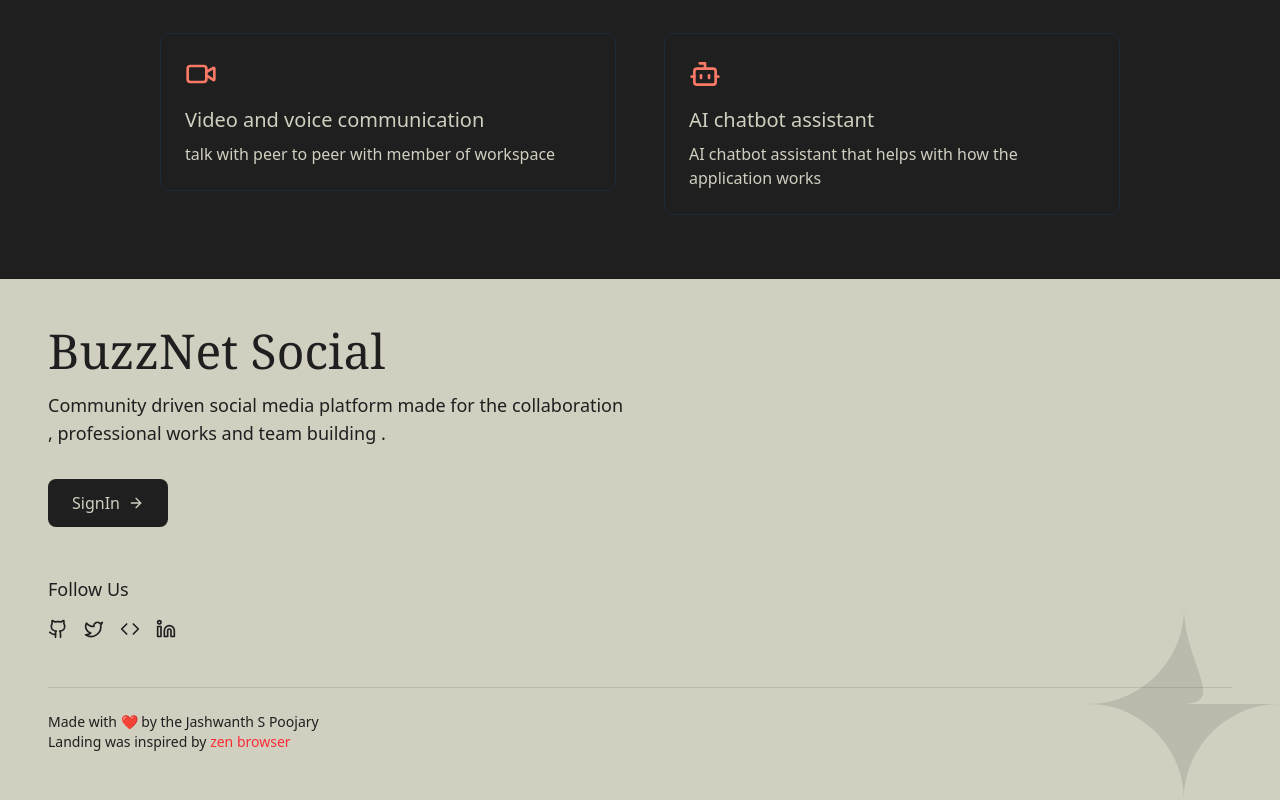
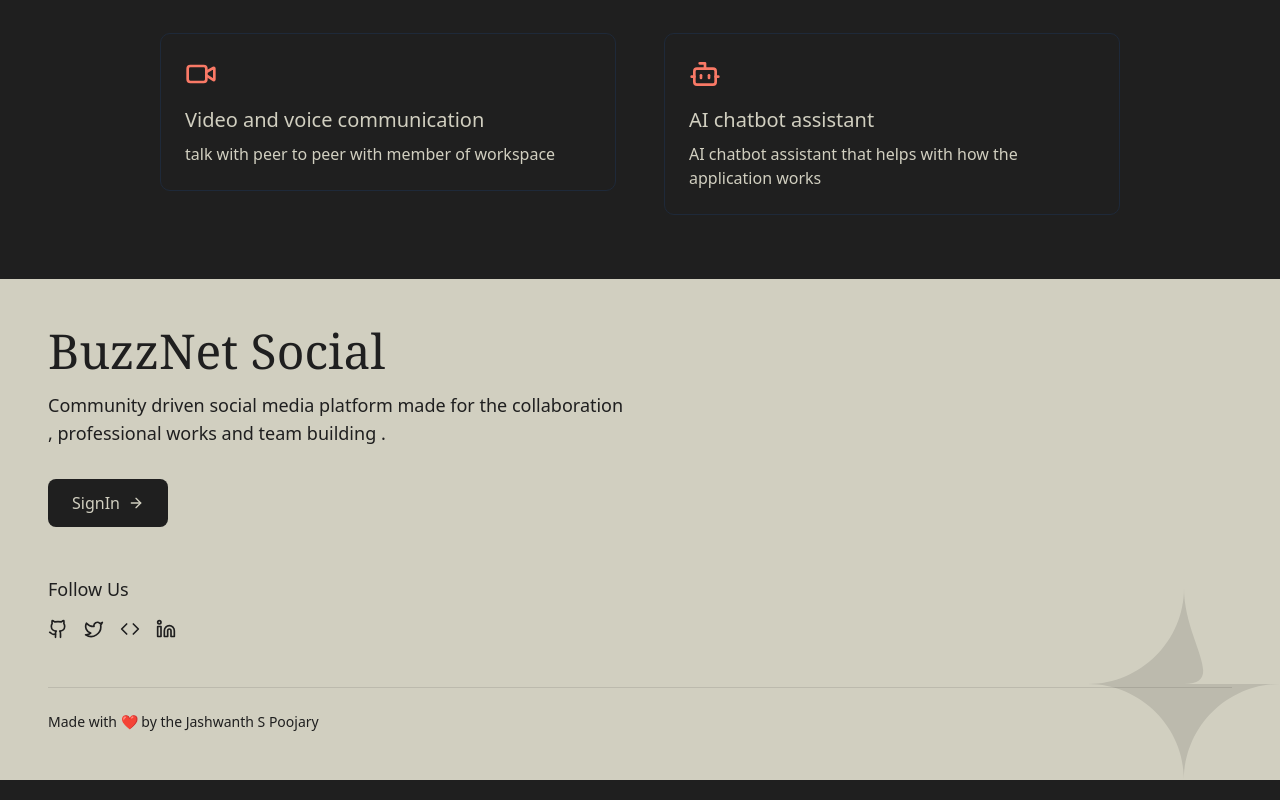
Before and after one commit to JashwanthSPoojary/buzznet_frontend, a React (Vite) app: page / in a window 1280 px wide. Shown: the part 1451-2251 px from the top of the page. Built offline with nearby package versions, Linux system fonts and the light colour scheme; no server answers.

Commit message:
Update Footer.tsx

```diff
--- a/src/components/pages/landingPage/Footer.tsx
+++ b/src/components/pages/landingPage/Footer.tsx
@@ -52,9 +52,6 @@ export default function Footer() {
           <p className="text-sm">
             Made with <span className="text-red-500">❤️</span> by the Jashwanth S Poojary
           </p>
-          <p className="text-sm">
-            Landing was inspired by <span className="text-red-500">zen browser</span>
-          </p>
         </div>
       </div>
       <div className="absolute right-0 bottom-0 w-48 h-48 pointer-events-none">
```
